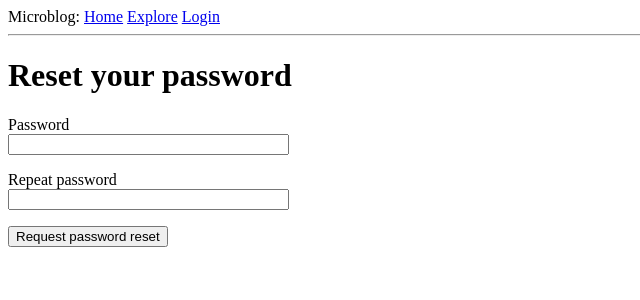
After one commit to vmarmin/flask-tutorial, a Flask app: page /reset_password/1 in a window 1280 px wide. The commit adds this page. Shown: the top 300 px of the page, without its empty margins (0-640 px from the left). Run offline with Flask 2, Linux system fonts and the light colour scheme.

Commit message:
Adding email support for password reset

```diff
--- a/microblog/app/__init__.py
+++ b/microblog/app/__init__.py
@@ -1,6 +1,7 @@
 from config import Config
 from flask import Flask
 from flask_login import LoginManager
+from flask_mail import Mail
 import logging
 from logging.handlers import SMTPHandler, RotatingFileHandler
 from flask_migrate import Migrate
@@ -13,6 +14,7 @@ db = SQLAlchemy(app)
 migrate = Migrate(app, db)
 login = LoginManager(app)
 login.login_view = "login"
+mail = Mail(app)
 
 from app import models, routes, errors  # noqa
 
--- a/microblog/app/errors.py
+++ b/microblog/app/errors.py
@@ -1,6 +1,5 @@
+from app import app, db
 from flask import render_template
-
-from app import app, db
 
 
 @app.errorhandler(404)
--- a/microblog/app/forms.py
+++ b/microblog/app/forms.py
@@ -1,8 +1,7 @@
+from app.models import User
 from flask_wtf import FlaskForm
 from wtforms import BooleanField, PasswordField, StringField, SubmitField, TextAreaField
 from wtforms.validators import DataRequired, Email, EqualTo, Length, ValidationError
-
-from app.models import User
 
 
 class LoginForm(FlaskForm):
@@ -53,3 +52,16 @@ class PostForm(FlaskForm):
         "Say something", validators=[DataRequired(), Length(min=1, max=140)]
     )
     submit = SubmitField("Submit")
+
+
+class ResetPasswordRequestForm(FlaskForm):
+    email = StringField("Email", validators=[DataRequired(), Email()])
+    submit = SubmitField("Request password reset")
+
+
+class ResetPasswordForm(FlaskForm):
+    password = PasswordField("Password", validators=[DataRequired()])
+    password2 = PasswordField(
+        "Repeat password", validators=[DataRequired(), EqualTo("password")]
+    )
+    submit = SubmitField("Request password reset")
--- a/microblog/app/models.py
+++ b/microblog/app/models.py
@@ -1,10 +1,11 @@
 from datetime import datetime
 from hashlib import md5
+from time import time
 
+import jwt
+from app import app, db, login
 from flask_login import UserMixin
 from werkzeug.security import check_password_hash, generate_password_hash
-
-from app import db, login
 
 # Followers association table
 followers = db.Table(
@@ -68,6 +69,23 @@ class User(UserMixin, db.Model):
         # Return union ordered by post timestamp in descending order
         return followed.union(own).order_by(Post.timestamp.desc())
 
+    def get_reset_password_token(self, expires_in=600):
+        return jwt.encode(
+            {"reset_password": self.id, "exp": time() + expires_in},
+            app.config["SECRET_KEY"],
+            algorithm="HS256",
+        ).decode("utf-8")
+
+    @staticmethod
+    def verify_reset_password_token(token):
+        try:
+            id = jwt.decode(token, app.config["SECRET_KEY"], algorithms=["HS256"])[
+                "reset_password"
+            ]
+        except:
+            return
+        return User.query.get(id)
+
 
 class Post(db.Model):
     id = db.Column(db.Integer, primary_key=True)
--- a/microblog/app/routes.py
+++ b/microblog/app/routes.py
@@ -1,12 +1,19 @@
 from datetime import datetime
 
+from app import app, db
+from app.email import send_password_reset_email
+from app.forms import (
+    EditProfileForm,
+    LoginForm,
+    PostForm,
+    RegistrationForm,
+    ResetPasswordForm,
+    ResetPasswordRequestForm,
+)
+from app.models import Post, User
 from flask import flash, redirect, render_template, request, url_for
 from flask_login import current_user, login_required, login_user, logout_user
 from werkzeug.urls import url_parse
-
-from app import app, db
-from app.forms import EditProfileForm, LoginForm, PostForm, RegistrationForm
-from app.models import Post, User
 
 
 @app.route("/", methods=["GET", "POST"])
@@ -174,3 +181,35 @@ def explore():
         next_url=next_url,
         prev_url=prev_url,
     )
+
+
+@app.route("/reset_password_request", methods=["GET", "POST"])
+def reset_password_request():
+    if current_user.is_authenticated:
+        return redirect(url_for("index"))
+    form = ResetPasswordRequestForm()
+    if form.validate_on_submit():
+        user = User.query.filter_by(email=form.email.data).first()
+        if user:
+            send_password_reset_email(user)
+        flash("Check your email for the instructions to reset your password")
+        return redirect(url_for("login"))
+    return render_template(
+        "reset_password_request.html", title="Reset Password", form=form
+    )
+
+
+@app.route("/reset_password/<token>", methods=["GET", "POST"])
+def reset_password(token):
+    if current_user.is_authenticated:
+        return redirect(url_for("index"))
+    user = User.verify_reset_password_token(token)
+    if not User:
+        return redirect(url_for("index"))
+    form = ResetPasswordForm()
+    if form.validate_on_submit():
+        user.set_password(form.password.data)
+        db.session.commit()
+        flash("Your password has been reset.")
+        return redirect(url_for("login"))
+    return render_template("reset_password.html", form=form)
--- a/microblog/app/templates/login.html
+++ b/microblog/app/templates/login.html
@@ -21,4 +21,8 @@
     <p>{{ form.submit() }}</p>
   </form>
   <p>New User? <a href="{{ url_for('register') }}">Click to Register!</a></p>
+  <p>
+    Forgot your password?
+    <a href="{{ url_for('reset_password_request') }}">Click to reset it</a>
+  </p>
 {% endblock %}
--- /dev/null
+++ b/microblog/app/templates/reset_password.html
@@ -0,0 +1,23 @@
+{% extends "base.html" %}
+
+{% block content %}
+    <h1>Reset your password</h1>
+    <form action="" method="post">
+        {{ form.hidden_tag() }}
+        <p>
+            {{ form.password.label }}<br>
+            {{ form.password(size=32) }}<br>
+            {% for error in form.password.errors %}
+            <span style="color: red;">[{{ error }}]</span>
+            {% endfor %}
+        </p>
+        <p>
+            {{ form.password2.label }}<br>
+            {{ form.password2(size=32) }}<br>
+            {% for error in form.password2.errors %}
+            <span style="color: red;">[{{ error }}]</span>
+            {% endfor %}
+        </p>
+        <p>{{ form.submit() }}</p>
+    </form>
+{% endblock %}
--- a/microblog/config.py
+++ b/microblog/config.py
@@ -22,4 +22,4 @@ class Config(object):
     ADMINS = ["valentin.marmin@gmail.com"]
 
     # Content display
-    POSTS_PER_PAGE = 3
+    POSTS_PER_PAGE = 25
--- a/setup.cfg
+++ b/setup.cfg
@@ -1,5 +1,7 @@
 [flake8]
 max-line-length=88
+ignore =
+    E722, # bare except
 exclude =
     .git,
     venv,
```
Also changed, not shown: microblog/app/email.py (added, +28 -0 lines), microblog/app/templates/email/reset_password.html (added, +12 -0 lines), microblog/app/templates/email/reset_password.txt (added, +11 -0 lines), microblog/app/templates/reset_password_request.html (added, +18 -0 lines), 1 other file.
